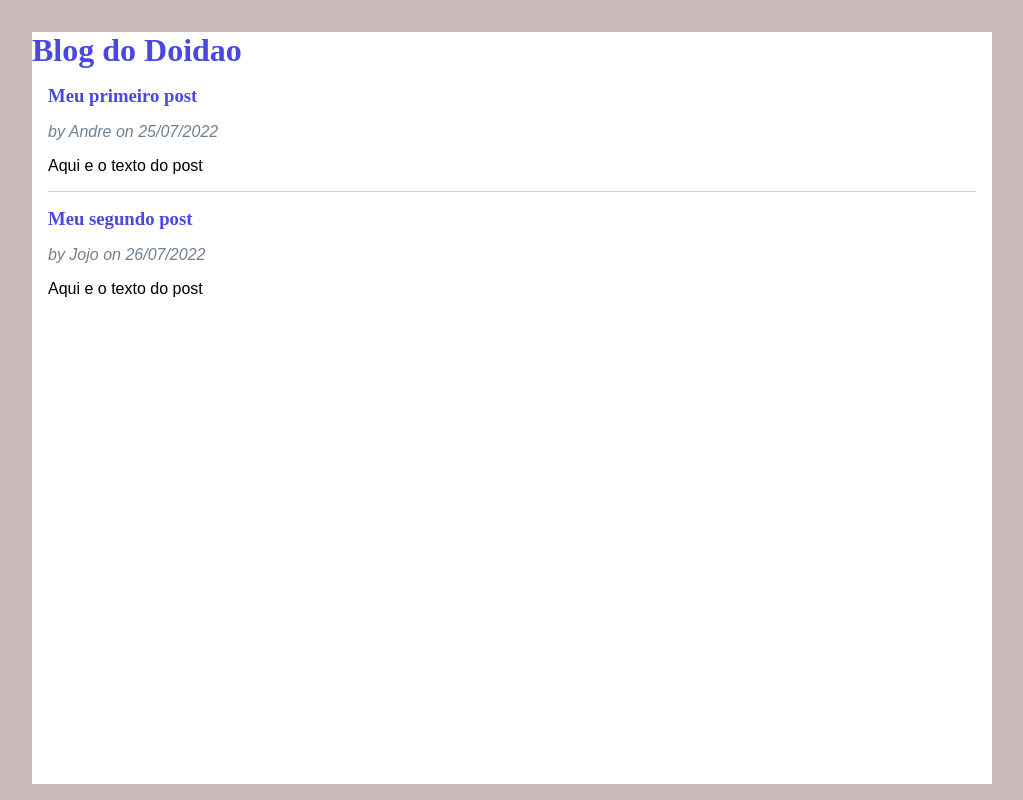
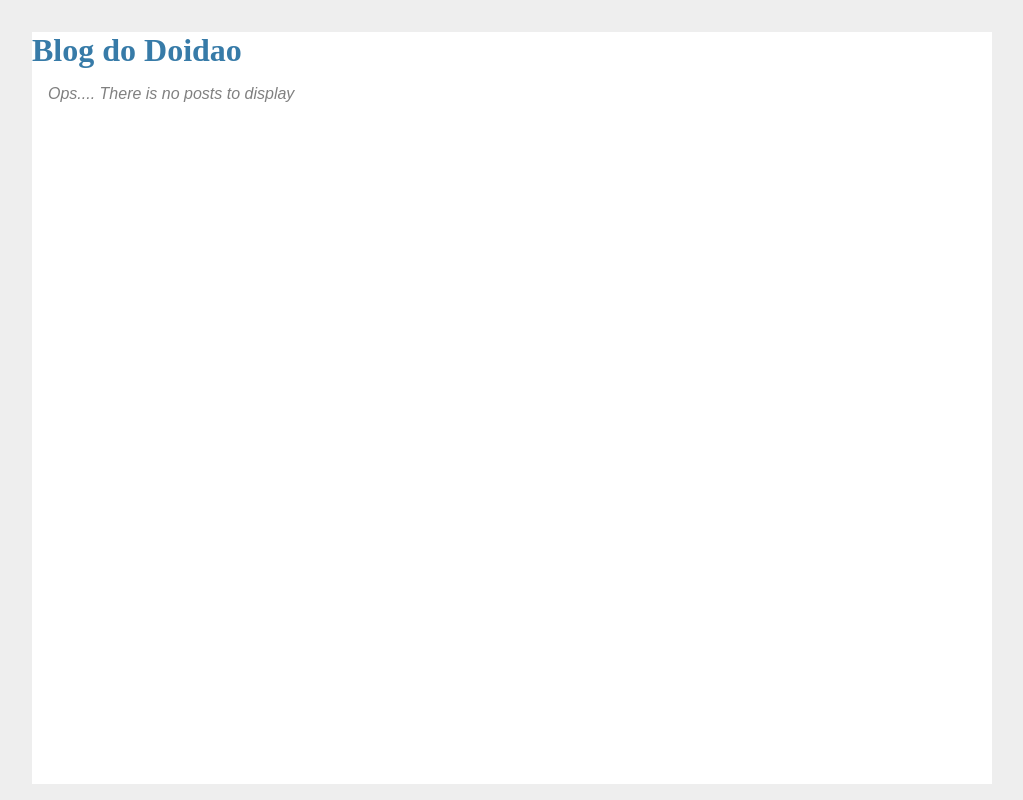
Before and after one commit to andreneox/oceanblog, a Flask app: page / in a window 1280 px wide. Shown: the whole page, without its empty margins (128-1151 px from the left). Run offline with Flask 2, Linux system fonts and the light colour scheme; data that the repository does not hold is empty.

Commit message:
mudancas de rota e inicio do banco de dados

```diff
--- a/app.py
+++ b/app.py
@@ -1,27 +1,45 @@
-from flask import Flask, render_template
+from flask import Flask, render_template, redirect, url_for
 from datetime import datetime
+from flask_sqlalchemy import SQLAlchemy
 
-app = Flask ("hello")
+app = Flask("hello")
+app.config["SQLALCHEMY_DATABASE_URI"] = "sqlite:///app.db"
+app.config["SQLALCHEMY_TRACK_MODIFICATIONS"] = False
 
-posts = [
-        {
-            "title" : "Meu primeiro post",
-            "body" : "Aqui e o texto do post",
-            "author" : "Andre",
-            "created" : datetime(2022, 7, 25)
-        },
-         {
-            "title" : "Meu segundo post",
-            "body" : "Aqui e o texto do post",
-            "author" : "Jojo",
-            "created" : datetime(2022, 7, 26)
-        },
-]
+db = SQLAlchemy(app)
 
-@app.route ("/")
+class Post(db.Model):
+    __tablename__ = 'posts'
+    id = db.Column(db.Integer, primary_key=True, autoincrement=True)
+    title = db.Column(db.String(70), nullable=False)
+    body = db.Column(db.String(500))
+    created = db.Column(db.DateTime, nullable=False, default=datetime.now)
+    user_id = db.Column(db.Integer, db.ForeignKey('users.id'))
+
+class User(db.Model):
+    __tablename__ = "users"
+    id = db.Column(db.Integer, primary_key=True, autoincrement=True)
+    username = db.Column(db.String(20),nullable = False, unique = True , index = True)
+    email = db.Column(db.String(64),nullable= False, unique = True, )
+    password_hash = db.Column(db.String(128), nullable=False)
+    posts = db.relationship('Post', backref ='author')
+
+
+db.create_all()
+
+@app.route("/")
 def index():
-    return render_template ("index.html", posts=posts)
+    posts = Post.query.all()
+    return render_template("index.html", posts=posts)
 
-@app.route ("/login")
-def login():
-    return render_template ("login.html", posts=posts)
+
+@app.route("/populate")
+def populate():
+    user = User (username = 'AndreR', email='andre@gmail.com', password_hash='123')
+    post1 = Post(title='Post1', body='texto do post', author =user)
+    post2 = Post(title='Post2', body='texto do post2', author =user)
+    db.session.add(post1)
+    db.session.add(user)
+    db.session.add(post2)
+    db.session.commit()
+    return redirect (url_for('index'))
--- a/requirements.txt
+++ b/requirements.txt
@@ -1,5 +1,8 @@
 click==8.1.3
 Flask==2.1.3
+Flask-SQLAlchemy==2.5.1
+greenlet==1.1.2
 itsdangerous==2.1.2
 python-dotenv==0.20.0
+SQLAlchemy==1.4.39
 Werkzeug==2.1.2
--- a/static/style.css
+++ b/static/style.css
@@ -1,52 +1,36 @@
-html {
-
-font-family: sans-serif;
-background-color: rgb(202, 187, 187);
-padding: 1rem;
-
-
+html{
+    font-family: sans-serif;
+    background: #eee;
+    padding: 1rem;
 }
-
-body {
-
+body{
     max-width: 960px;
     margin: 0 auto;
     background: white;
-
 }
-h1 {
-
+h1{
     font-family: serif;
-    color: rgb(73, 73, 224);
-    margin: 1rem auto;
-
+    color: #377ba8;
+    margin: 1rem 0;
 }
-hr {
-
-        border: none;
-        border-top: 1px solid lightgray;
-
+hr{
+    border: none;
+    border-top: 1px solid lightgray;
 }
-.content {
-
-    padding: 0 1rem 1rem ;
-
+.content{
+    padding: 0 1rem 1rem;
 }
-.post > header > div:first-of-type {
-
+.post > header > div:first-of-type{
     flex: auto;
-
 }
-.post .about {
-
-    color: slategrey;
+.post .about{
+    color: slategray;
     font-style: italic;
-
-
 }
-.post .body {
-
+.post .body{
     white-space: pre-line;
-
-
 }
+.no-posts{
+    font-style: italic;
+    color: gray;
+}
--- a/templates/base.html
+++ b/templates/base.html
@@ -2,9 +2,9 @@
 
     <head>
 
-        <title> {%block title%}{%endblock%}Blog do Doidao </title>
+        <title> {%block title%}{%endblock%} - Blog do Doidao </title>
 
-        <link rel="stylesheet" href="./static/style.css">
+        <link rel="stylesheet" href="{{ url_for('static', filename = 'style.css') }}">
 
     </head>
 
--- a/templates/index.html
+++ b/templates/index.html
@@ -10,7 +10,7 @@
                     <header>
                         <div>
                             <h1> {{post.title}} </h1>
-                            <div class="about"> by {{post.author}} on {{post.created.strftime('%d/%m/%Y')}} </div>
+                            <div class="about"> by {{post.author.username}} on {{post.created.strftime('%d/%m/%Y')}} </div>
                         </div>
                     </header>
                     <p class="body">{{ post.body }}</p>
@@ -18,5 +18,7 @@
                 {% if not loop.last %}
                     <hr>
                 {% endif %}
+                {%else%}
+                <p class="no-posts">Ops.... There is no posts to display</p>
             {% endfor %}
 {% endblock %}
```
Also changed, not shown: 1 other file.
